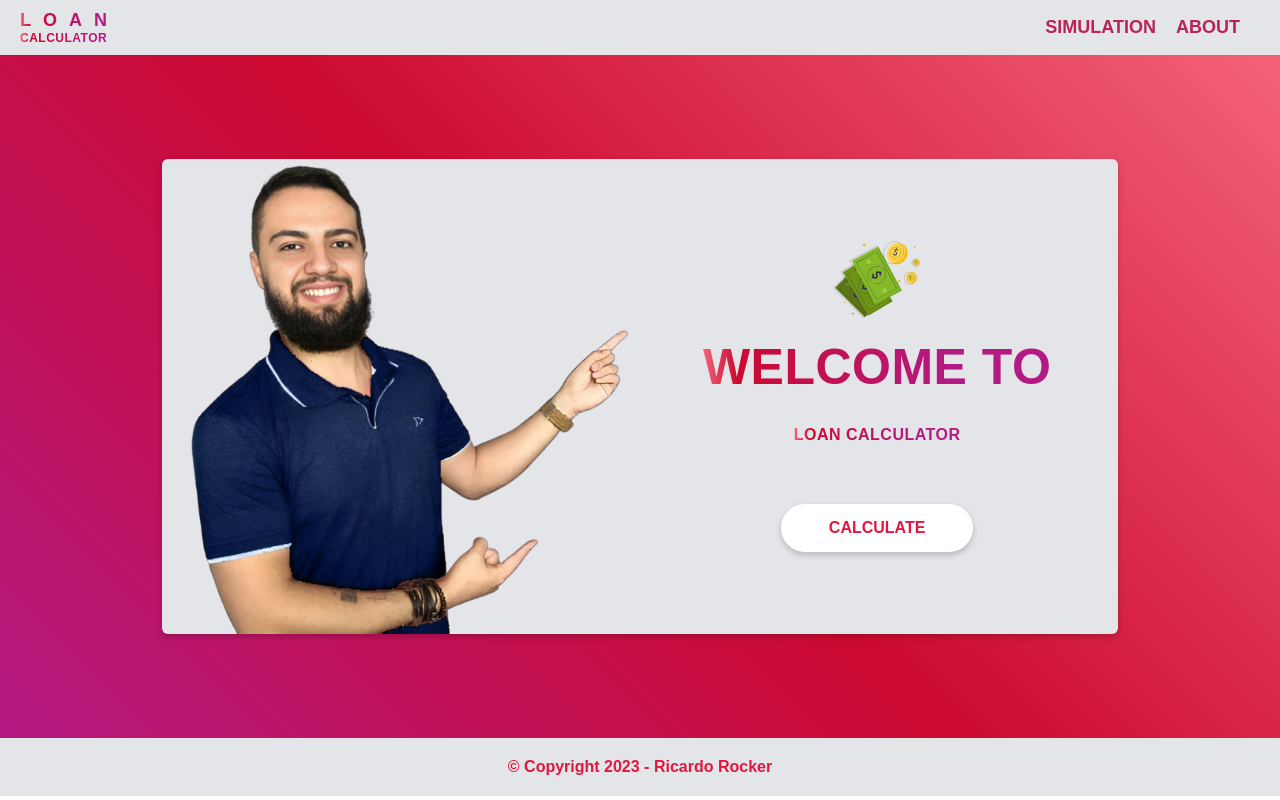
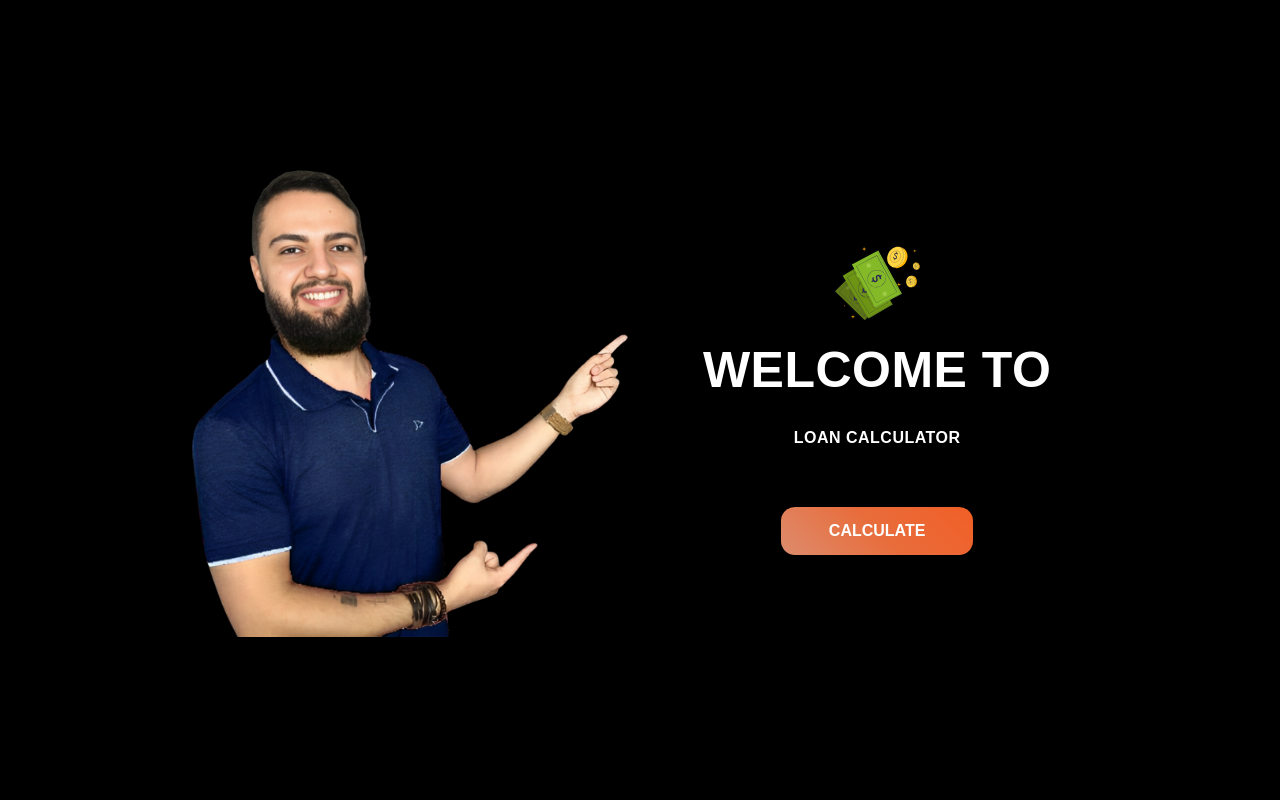
Before and after one commit to ricardorocker/loan-calculator, an Angular app: page /home in a window 1280 px wide. Built offline with nearby package versions, Linux system fonts and the light colour scheme.

Commit message:
ngIf isHome to handle navbar and footer

```diff
--- a/src/app/app.component.html
+++ b/src/app/app.component.html
@@ -1,3 +1,3 @@
-<app-navbar></app-navbar>
+<app-navbar *ngIf="!isHomePage()"></app-navbar>
 <router-outlet></router-outlet>
-<app-footer></app-footer>
+<app-footer *ngIf="!isHomePage()"></app-footer>
--- a/src/app/app.component.ts
+++ b/src/app/app.component.ts
@@ -1,4 +1,5 @@
 import { Component } from '@angular/core';
+import { Router } from '@angular/router';
 
 @Component({
   selector: 'app-root',
@@ -7,4 +8,10 @@ import { Component } from '@angular/core';
 })
 export class AppComponent {
   title = 'loan-calculator';
+
+  constructor(private router: Router) { }
+
+  isHomePage(): boolean {
+    return this.router.url === '/home';
+  }
 }
--- a/src/app/views/about/about.component.css
+++ b/src/app/views/about/about.component.css
@@ -30,9 +30,9 @@
 }
 
 .section-title {
-  font-size: 24px;
+  font-size: 20px;
+  text-transform: uppercase;
   color: #a50f3c;
-  text-transform: uppercase;
 }
 
 .section-text {
@@ -50,13 +50,6 @@
 
 .section-item {
   margin-top: 15px;
-}
-
-.section-subtitle {
-  font-size: 18px;
-  color: #a50f3c;
-  text-transform: uppercase;
-  padding-bottom: 6px;
 }
 
 .inner-list {
--- a/src/app/views/home/home.component.css
+++ b/src/app/views/home/home.component.css
@@ -1,6 +1,6 @@
 .home {
-  height: calc(100vh - 117px);
-  background: linear-gradient(45deg, #b41a83 0%, #cc092f 49%, #f36279 100%);
+  height: 100vh;
+  background: black;
   display: flex;
   justify-content: center;
   align-items: center;
@@ -10,7 +10,7 @@
   display: flex;
   margin: 0 14px;
   padding: 0 4px;
-  background-color: #e4e5e9;
+  background-color: black;
   border-radius: 6px 6px 6px 6px;
   box-shadow: 0px 3px 6px #00000033;
 }
@@ -41,7 +41,7 @@
   font-weight: bold;
   text-transform: uppercase;
   letter-spacing: 0.5px;
-  background: linear-gradient(to right, #f36279 0%, #cc092f 10%, #b41a83 70%);
+  background: white;
   -webkit-background-clip: text;
   background-clip: text;
   color: transparent;
@@ -56,7 +56,7 @@
   font-weight: bold;
   text-transform: uppercase;
   letter-spacing: 0.5px;
-  background: linear-gradient(to right, #f36279 0%, #cc092f 10%, #b41a83 70%);
+  background: white;
   -webkit-background-clip: text;
   background-clip: text;
   color: transparent;
@@ -67,11 +67,11 @@ button {
   display: inline-flex;
   align-items: center;
   height: 48px;
-  border-radius: 24px;
+  border-radius: 14px;
   border: none;
   padding: 0 48px;
-  background: #fff;
-  color: #e1173f;
+  background: linear-gradient(45deg, #dd8c6d 0%, #E86D3C 50%, rgb(241, 95, 38) 100%);
+  color: #fff;
   cursor: pointer;
   box-shadow: 0px 3px 6px #00000033;
   text-transform: uppercase;
@@ -80,7 +80,7 @@ button {
 
 button:hover {
   color: white;
-  background: linear-gradient(45deg, #b41a83 0%, #cc092f 49%, #f36279 100%);
+  transform: scale(1.10);
 }
 
 @media screen and (max-height: 560px) {
--- a/src/app/views/loan-calculator/loan-calculator.component.ts
+++ b/src/app/views/loan-calculator/loan-calculator.component.ts
@@ -38,7 +38,6 @@ export class LoanCalculatorComponent {
   }
 
   onSubmit() {
-    console.log(this.loanForm)
     if (this.loanForm.valid) {
       const formData = this.loanForm.value;
       this.calculatorService.simulateLoan(formData).subscribe(
```
